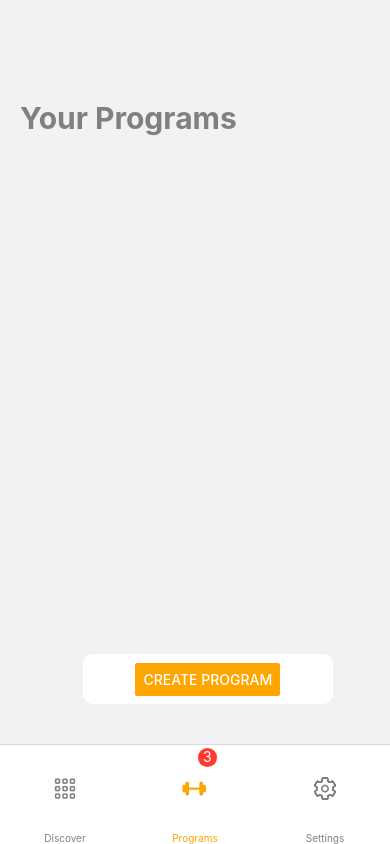
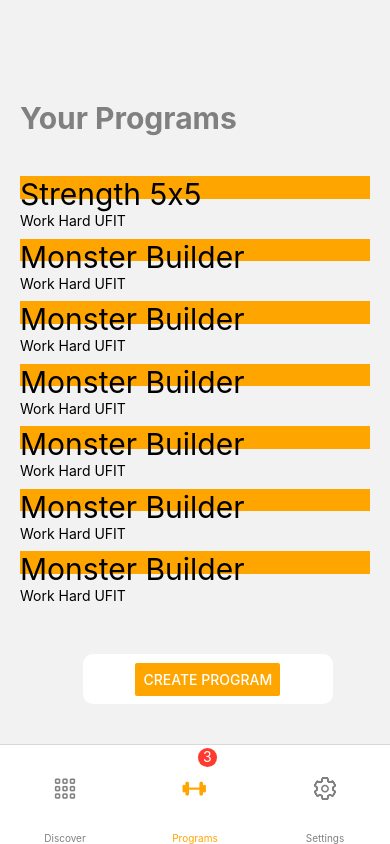
Before and after one commit to KyleGrande/ufit-frontend, a React Native app in the folder UFIT/: screen /Programs in a window 390 px wide. Built offline with nearby package versions, Linux system fonts and the light colour scheme.

Commit message:
dynamic programs list

```diff
--- a/UFIT/App.tsx
+++ b/UFIT/App.tsx
@@ -25,7 +25,7 @@ function MyTabs() {
             iconName = focused ? 'ios-settings' : 'ios-settings-outline';
           }
           return <Ionicons
-                    name={iconName}
+                    name={iconName as any}
                     size={size}
                     color={color}
                   />;
--- a/UFIT/src/screens/ProgramFeed.tsx
+++ b/UFIT/src/screens/ProgramFeed.tsx
@@ -7,14 +7,6 @@ export default function ProgramFeed() {
             <Text style={styles.headerText}>
                 Discover
             </Text>
-            <View style={styles.containerItem}>
-                <Text>
-                    Strength 5x5
-                </Text>
-                <Text>
-                    Something
-                </Text>
-            </View>
         </View>
     );
 }
@@ -27,18 +19,7 @@ const styles = StyleSheet.create({
         alignItems: 'flex-start',
         justifyContent: 'flex-start',
     },
-    containerItem: {
-        // flex: 1,
-        flexDirection: 'row',
-        backgroundColor: 'blue',
-        width: 350,
-        height: 200,
-        marginTop: 40,
-        // paddingLeft: 20,
-        alignItems: 'center',
-        justifyContent: 'center',
-        borderRadius: 10,
-    },
+
     headerText: {
         color: 'gray',
         fontSize: 30,
--- a/UFIT/src/screens/UserProgramsStack/ProgramsMainScreen.tsx
+++ b/UFIT/src/screens/UserProgramsStack/ProgramsMainScreen.tsx
@@ -1,10 +1,71 @@
 import * as React from 'react';
-import { Text, View, Button, StyleSheet } from 'react-native';
+import { Text, View, Button, StyleSheet, Pressable } from 'react-native';
 import { createNativeStackNavigator, NativeStackNavigationProp } from '@react-navigation/native-stack';
+
+//dummy data
+const programs = [
+    {
+        "_id":{"$oid":"64a1d8866724507e67f033eb"},
+        "programName":"Strength 5x5",
+        "programDescription":"Work Hard UFIT",
+        "programCategory":"pilates",
+        "userId":{"$oid":"64a1d8706724507e67f033e9"},
+        "__v":{"$numberInt":"0"}
+    },
+    {
+        "_id":{"$oid":"64a1d8a16724507e67f033ec"},
+        "programName":"Monster Builder",
+        "programDescription":"Work Hard UFIT",
+        "programCategory":"pilates",
+        "userId":{"$oid":"64a1d8706724507e67f033e9"},
+        "__v":{"$numberInt":"0"}
+    },
+    {
+        "_id":{"$oid":"64a1d8b16724507e67f033ed"},
+        "programName":"Monster Builder",
+        "programDescription":"Work Hard UFIT",
+        "programCategory":"pilates",
+        "userId":{"$oid":"64a1d8706724507e67f033e9"},
+        "__v":{"$numberInt":"0"}
+    },
+    {
+        "_id":{"$oid":"64a1d8b16724507e67f033ed"},
+        "programName":"Monster Builder",
+        "programDescription":"Work Hard UFIT",
+        "programCategory":"pilates",
+        "userId":{"$oid":"64a1d8706724507e67f033e9"},
+        "__v":{"$numberInt":"0"}
+    },
+    {
+        "_id":{"$oid":"64a1d8b16724507e67f033ed"},
+        "programName":"Monster Builder",
+        "programDescription":"Work Hard UFIT",
+        "programCategory":"pilates",
+        "userId":{"$oid":"64a1d8706724507e67f033e9"},
+        "__v":{"$numberInt":"0"}
+    },
+    {
+        "_id":{"$oid":"64a1d8b16724507e67f033ed"},
+        "programName":"Monster Builder",
+        "programDescription":"Work Hard UFIT",
+        "programCategory":"pilates",
+        "userId":{"$oid":"64a1d8706724507e67f033e9"},
+        "__v":{"$numberInt":"0"}
+    },
+    {
+        "_id":{"$oid":"64a1d8b16724507e67f033ed"},
+        "programName":"Monster Builder",
+        "programDescription":"Work Hard UFIT",
+        "programCategory":"pilates",
+        "userId":{"$oid":"64a1d8706724507e67f033e9"},
+        "__v":{"$numberInt":"0"}
+    },
+]
 
 type StackParamList = {
     'User Programs': undefined;
     'Create a Program': undefined;
+    'Track a Program': { programId: string };
 };
 
 type ProgramsMainScreenProps = {
@@ -17,6 +78,21 @@ export default function ProgramsMainScreen({ navigation }: ProgramsMainScreenPro
             <Text style={styles.headerText}>
                 Your Programs
             </Text>
+            <View style={styles.programsContainer}>
+                {programs.map((program) => (
+                    <Pressable
+                    style={styles.programsContainer2}
+                        key={program._id.$oid}
+                        onPress={() =>
+                            navigation.navigate('Track a Program', { programId: program._id.$oid }) }
+                    >
+                    <View>
+                        <Text style={{fontSize: 30}}>{program.programName}</Text>
+                        <Text>{program.programDescription}</Text>
+                    </View>
+                    </Pressable>
+                ))}
+            </View>
             <View style={styles.containerItem}>
                 <Button
                     title="Create Program"
@@ -36,6 +112,30 @@ const styles = StyleSheet.create({
         paddingLeft: 20,
         alignItems: 'flex-start',
         justifyContent: 'space-between',
+    },
+    programsContainer: {
+        flex: 1,
+        flexDirection: 'column',
+        alignItems: 'flex-start',
+        justifyContent: 'space-evenly',
+        // height: 100,
+        width: 350,
+        marginTop: 20,
+        marginBottom: 20,
+        // textAlign: 'left',
+        // backgroundColor: 'orange',
+    },
+    programsContainer2: {
+        flex: 1,
+        flexDirection: 'column',
+        alignItems: 'flex-start',
+        justifyContent: 'flex-start',
+        minHeightheight: 50,
+        width: 350,
+        marginTop: 20,
+        marginBottom: 20,
+        // textAlign: 'left',
+        backgroundColor: 'orange',
     },
     containerItem: {
         // flex: 1,
--- a/UFIT/src/screens/UserSettings.tsx
+++ b/UFIT/src/screens/UserSettings.tsx
@@ -1,12 +1,40 @@
 import * as React from 'react';
-import { Text, View } from 'react-native';
+import { Text, View, StyleSheet } from 'react-native';
 
 
 export default function UserSettings() {
     return (
-        <View style={{ flex: 1, justifyContent: 'center', alignItems: 'center' }}>
-            <Text>UserSettings</Text>
-            <Text>none</Text>
+        <View style={styles.container}>
+            <Text style={styles.headerText}>
+                Settings
+            </Text>
         </View>
     );
 }
+
+const styles = StyleSheet.create({
+    container: {
+        flex: 1,
+        paddingTop: 100,
+        paddingLeft: 20,
+        alignItems: 'flex-start',
+        justifyContent: 'flex-start',
+    },
+    containerItem: {
+        // flex: 1,
+        flexDirection: 'row',
+        backgroundColor: 'blue',
+        width: 350,
+        height: 200,
+        marginTop: 40,
+        // paddingLeft: 20,
+        alignItems: 'center',
+        justifyContent: 'center',
+        borderRadius: 10,
+    },
+    headerText: {
+        color: 'gray',
+        fontSize: 30,
+        fontWeight: 'bold',
+    },
+});
```
